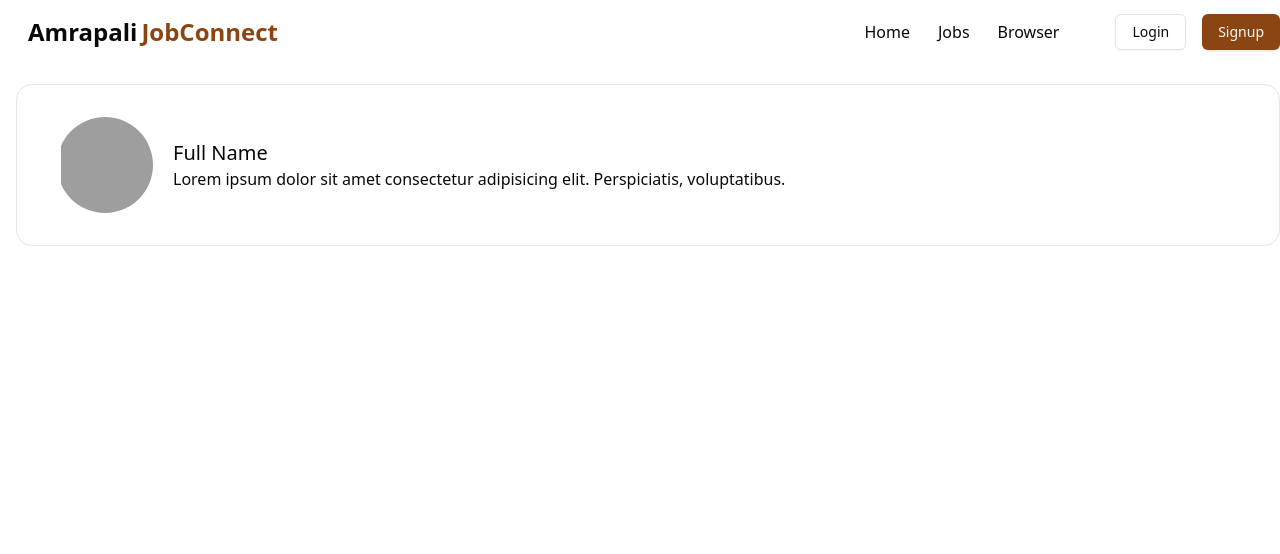
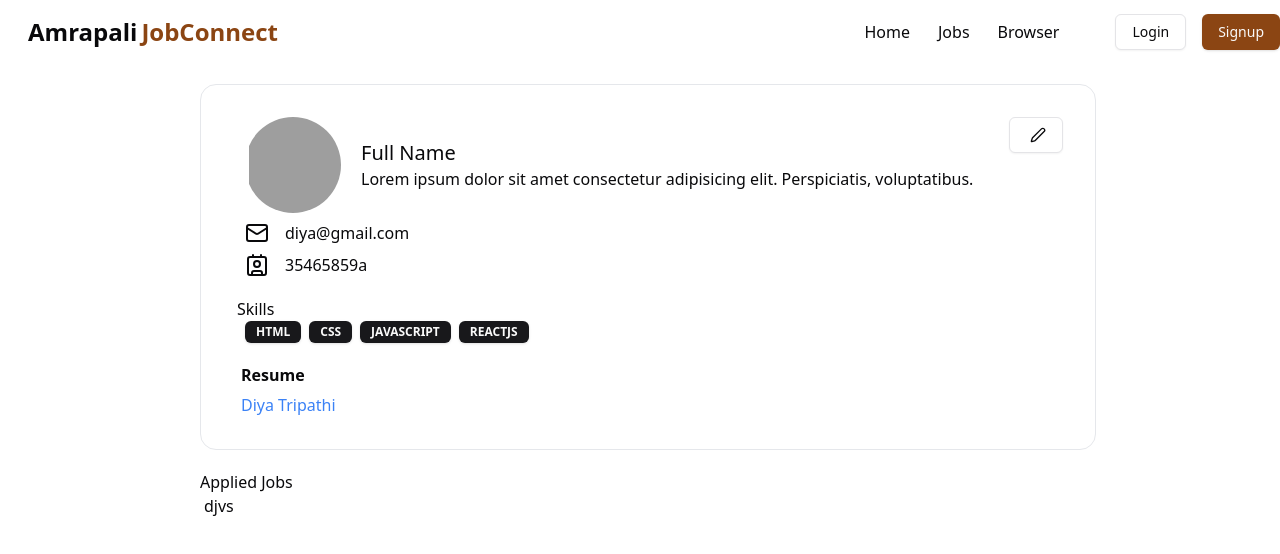
Before and after one commit to diyatripathi673/University_Job_Portal, a React (Vite) app in the folder Frontend/: page /profile in a window 1280 px wide. Shown: the top 554 px of the page. Built offline with nearby package versions, Linux system fonts and the light colour scheme; grey boxes are pictures that could not be loaded.

Commit message:
Profile section half completed and ApplyJobTable start

```diff
--- /dev/null
+++ b/Frontend/src/components/AppliedJobTable.jsx
@@ -0,0 +1,11 @@
+import React from 'react'
+
+const AppliedJobTable = () => {
+  return (
+    <div>
+      djvs
+    </div>
+  )
+}
+
+export default AppliedJobTable
--- a/Frontend/src/components/Profile.jsx
+++ b/Frontend/src/components/Profile.jsx
@@ -1,11 +1,20 @@
 import React from "react";
 import Navbar from "./shared/Navbar";
 import { Avatar, AvatarImage } from "./ui/avatar";
+import { Button } from "./ui/button";
+import { Contact, Mail, Pen } from "lucide-react";
+import { Badge } from "./ui/badge";
+import { Label } from "./ui/label";
+import AppliedJobTable from "./AppliedJobTable";
+const Skills = ["HTML", "CSS", " JAVASCRIPT", "REACTJS"];
+
 const Profile = () => {
+  const isResume = true;
   return (
     <div>
       <Navbar />
-      <div className="max-w-7xl mx-auto bg-white border border-gray-200 rounded-2xl my-5 p-8">
+      <div className="max-w-4xl mx-auto bg-white border border-gray-200 rounded-2xl my-5 p-8">
+        <div className="flex justify-between">
           <div className="flex items-center gap-4">
             <Avatar className="h-24 w-24">
               <AvatarImage
@@ -21,6 +30,50 @@
               </p>
             </div>
           </div>
+          <Button className="text-right" variant="outline">
+            <Pen />
+          </Button>
+        </div>
+        <div>
+          <div className="flex items-center gap-3 my-2">
+            <Mail />
+            <span>diya@gmail.com</span>
+          </div>
+          <div className="flex items-center gap-3 my-2">
+            <Contact />
+            <span>35465859a</span>
+          </div>
+        </div>
+
+        <div className="my-5">
+          <h1>Skills</h1>
+          <div className="flex items-center gap-1">
+            {Skills.length != 0 ? (
+              Skills.map((item, index) => <Badge key={index}>{item}</Badge>)
+            ) : (
+              <span>NA</span>
+            )}
+          </div>
+        </div>
+        <div className="grid w-full max-w-sm items-center gap-1.5">
+          <Label className="text-md font-bold">Resume</Label>
+          {isResume ? (
+            <a
+              target="blank"
+              href="https://fake"
+              className="text-blue-500  w-full hover:underline cursor-pointer"
+            >
+              Diya Tripathi
+            </a>
+          ) : (
+            <span>NA</span>
+          )}
+        </div>
+      </div>
+      <div className="max-w-4xl mx-auto bg-white rounded-2xl ">
+        <h1>Applied Jobs</h1>
+        {/* application table */}
+        <AppliedJobTable />
       </div>
     </div>
   );
```
Lines whose indentation alone changed are shown as unchanged.
